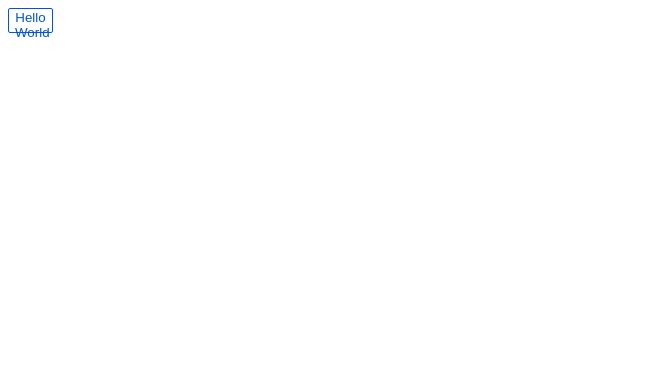
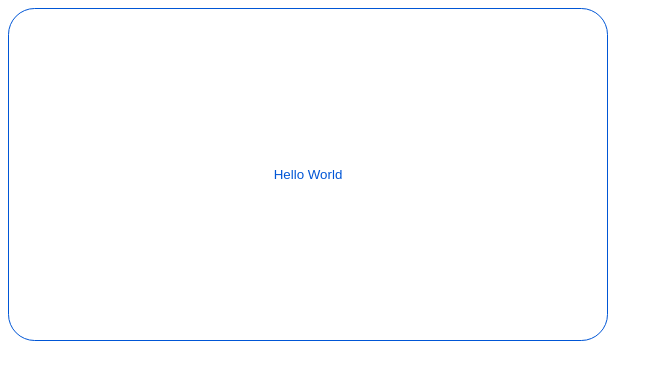
Before and after one commit to 20220617c/20220617c.github.io, a plain HTML site: page index.html in a window 1280 px wide. Shown: the whole page, without its empty margins (0-663 px from the left). Drawn offline with Linux system fonts and the light colour scheme.

Commit message:
Update index.html

```diff
--- a/index.html
+++ b/index.html
@@ -15,11 +15,11 @@ color: #0056d6;
 border: solid;
 border-width: 1px;
 border-color: #0056d6;
-height: 25px;
-width: 45px;
-border-radius: 2px;
+height: 25em;
+width: 45em;
+border-radius: 2em;
 cursor: pointer;
-margin-right: 10px;
+margin-right: 10em;
 }
 
 </style>
```
